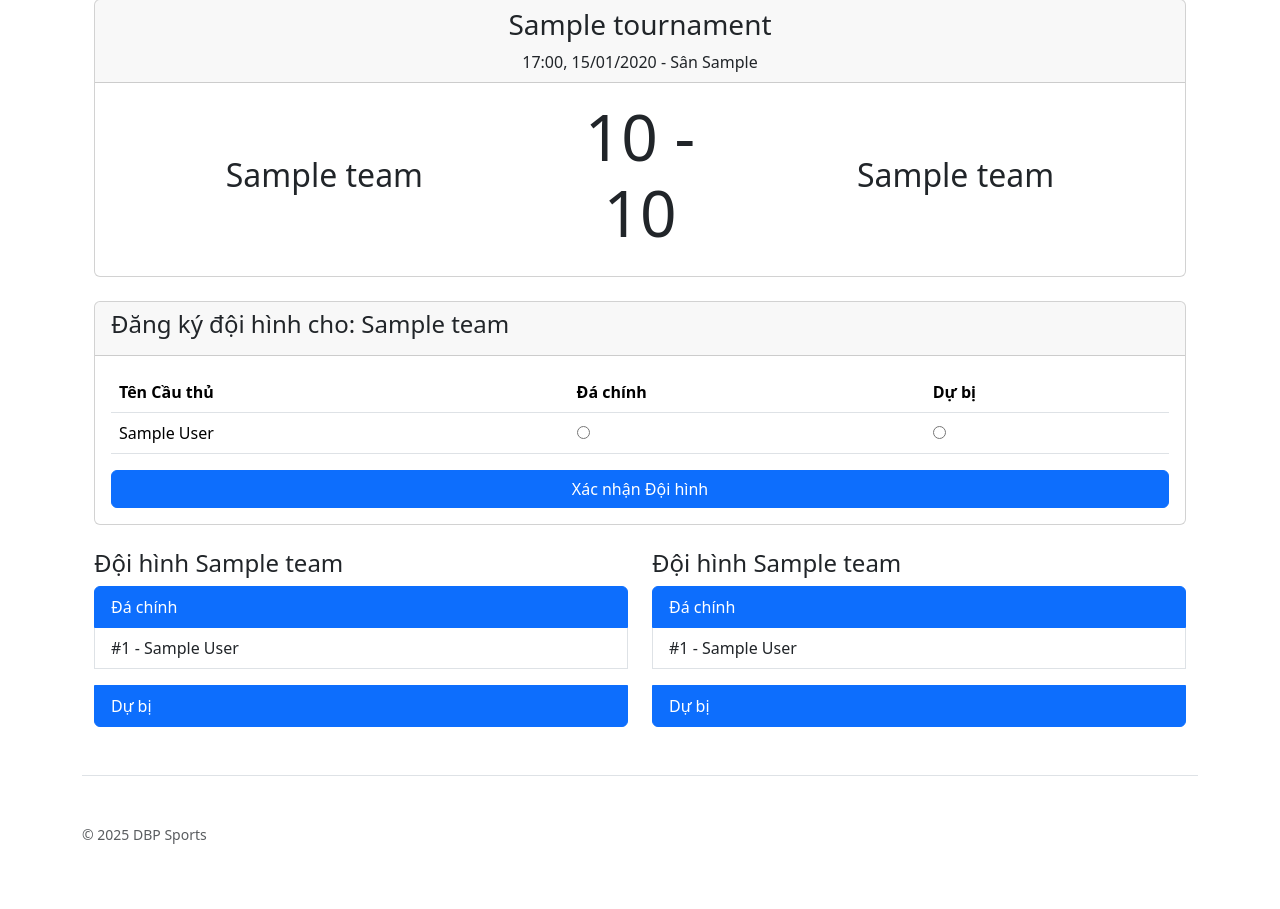
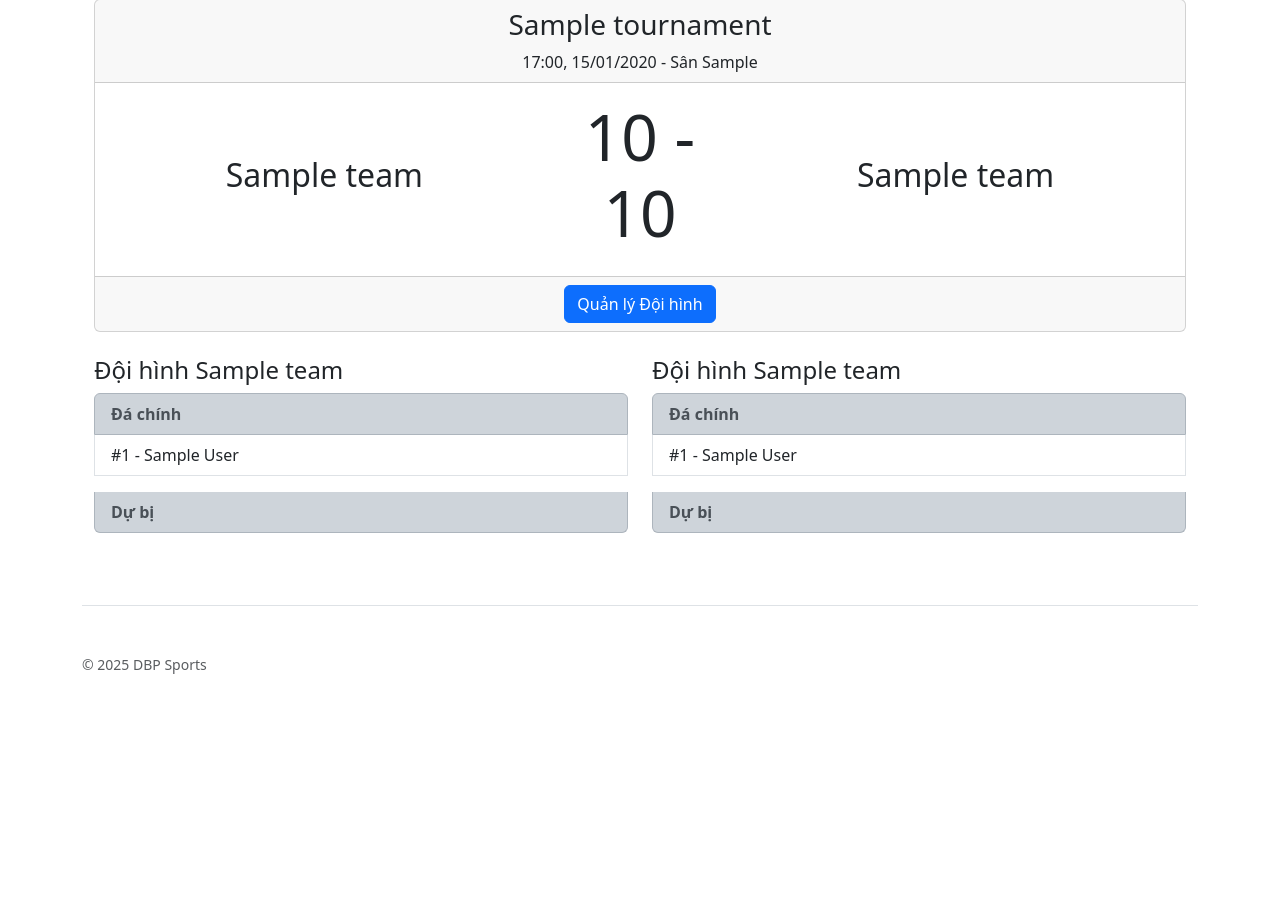
Before and after one commit to dbpsportsvn-glitch/dbpsports, a Django app: page /match/1/ in a window 1280 px wide. Shown: the part 81-990 px from the top of the page. After the commit the page ends 755 px from the top, so only its background shows below. Run offline with Django 5.2, Linux system fonts and the light colour scheme; a user stored in the database is signed in; tables that the repository leaves empty hold one stand-in row (values such as "Sample post").

Commit message:
Refactor lineup registration and fix captain authorization

```diff
--- a/backend/dbpsports_core/settings.py
+++ b/backend/dbpsports_core/settings.py
@@ -172,3 +172,4 @@ JAZZMIN_UI_TWEAKS = {
     "sidebar_nav_legacy_style": False,
     "sidebar_nav_flat_style": False,
 }
+LOGIN_URL = 'login'
--- a/backend/tournaments/templates/tournaments/match_detail.html
+++ b/backend/tournaments/templates/tournaments/match_detail.html
@@ -22,72 +22,51 @@
                 <div class="col-5"><h2>{{ match.team2.name }}</h2></div>
             </div>
         </div>
+        <div class="card-footer text-center">
+            {% if captain_team %}
+                <a href="{% url 'manage_lineup' match_pk=match.pk team_pk=captain_team.pk %}" class="btn btn-primary">Quản lý Đội hình</a>
+            {% else %}
+                <span class="text-muted">Đội hình sẽ được cập nhật trước trận đấu.</span>
+            {% endif %}
+        </div>
     </div>
 
-    {% if captain_team %}
-        <div class="card mb-4">
-            <div class="card-header">
-                <h4>Đăng ký đội hình cho: {{ captain_team.name }}</h4>
-            </div>
-            <div class="card-body">
-                <form method="post">
-                    {% csrf_token %}
-                    <table class="table">
-                        <thead>
-                            <tr>
-                                <th>Tên Cầu thủ</th>
-                                <th>Đá chính</th>
-                                <th>Dự bị</th>
-                            </tr>
-                        </thead>
-                        <tbody>
-                            {% for player in captain_team.players.all %}
-                            <tr>
-                                <td>{{ player.full_name }}</td>
-                                <td><input type="radio" name="player_{{ player.pk }}" value="STARTER" required></td>
-                                <td><input type="radio" name="player_{{ player.pk }}" value="SUBSTITUTE"></td>
-                            </tr>
-                            {% endfor %}
-                        </tbody>
-                    </table>
-                    <button type="submit" class="btn btn-primary w-100">Xác nhận Đội hình</button>
-                </form>
-            </div>
-        </div>
-    {% endif %}
-
     <div class="row">
-        <div class="col-md-6">
+        <div class="col-md-6 mb-4">
             <h4>Đội hình {{ match.team1.name }}</h4>
             <ul class="list-group">
-                <li class="list-group-item active">Đá chính</li>
+                <li class="list-group-item list-group-item-dark"><strong>Đá chính</strong></li>
                 {% for lineup_entry in team1_lineup %}
                     {% if lineup_entry.status == 'STARTER' %}
                         <li class="list-group-item">#{{ lineup_entry.player.jersey_number }} - {{ lineup_entry.player.full_name }}</li>
                     {% endif %}
                 {% endfor %}
-                <li class="list-group-item active mt-3">Dự bị</li>
+                <li class="list-group-item list-group-item-dark mt-3"><strong>Dự bị</strong></li>
                 {% for lineup_entry in team1_lineup %}
                     {% if lineup_entry.status == 'SUBSTITUTE' %}
                         <li class="list-group-item">#{{ lineup_entry.player.jersey_number }} - {{ lineup_entry.player.full_name }}</li>
                     {% endif %}
+                {% empty %}
+                     <li class="list-group-item">Đội hình chưa được đăng ký.</li>
                 {% endfor %}
             </ul>
         </div>
-        <div class="col-md-6">
+        <div class="col-md-6 mb-4">
             <h4>Đội hình {{ match.team2.name }}</h4>
             <ul class="list-group">
-                <li class="list-group-item active">Đá chính</li>
+                <li class="list-group-item list-group-item-dark"><strong>Đá chính</strong></li>
                 {% for lineup_entry in team2_lineup %}
                     {% if lineup_entry.status == 'STARTER' %}
                         <li class="list-group-item">#{{ lineup_entry.player.jersey_number }} - {{ lineup_entry.player.full_name }}</li>
                     {% endif %}
                 {% endfor %}
-                <li class="list-group-item active mt-3">Dự bị</li>
+                <li class="list-group-item list-group-item-dark mt-3"><strong>Dự bị</strong></li>
                 {% for lineup_entry in team2_lineup %}
                     {% if lineup_entry.status == 'SUBSTITUTE' %}
                         <li class="list-group-item">#{{ lineup_entry.player.jersey_number }} - {{ lineup_entry.player.full_name }}</li>
                     {% endif %}
+                {% empty %}
+                     <li class="list-group-item">Đội hình chưa được đăng ký.</li>
                 {% endfor %}
             </ul>
         </div>
--- a/backend/tournaments/urls.py
+++ b/backend/tournaments/urls.py
@@ -23,4 +23,7 @@ urlpatterns = [
 
     # --- URL liên quan đến Trận đấu (Match) ---
     path('match/<int:pk>/', views.match_detail, name='match_detail'),
+
+    # URL mới cho trang quản lý đội hình của một đội trong một trận đấu
+    path('match/<int:match_pk>/team/<int:team_pk>/manage_lineup/', views.manage_lineup, name='manage_lineup'),
 ]
--- a/backend/tournaments/views.py
+++ b/backend/tournaments/views.py
@@ -182,3 +182,34 @@ def match_detail(request, pk):
         'team2_lineup': team2_lineup,
     }
     return render(request, 'tournaments/match_detail.html', context)
+
+@login_required
+def manage_lineup(request, match_pk, team_pk):
+    match = get_object_or_404(Match, pk=match_pk)
+    team = get_object_or_404(Team, pk=team_pk)
+
+    # Kiểm tra quyền: chỉ đội trưởng của đội này mới được vào
+    if request.user != team.captain:
+        return redirect('home')
+
+    if request.method == 'POST':
+        for player in team.players.all():
+            status = request.POST.get(f'player_{player.pk}')
+            if status:
+                Lineup.objects.update_or_create(
+                    match=match,
+                    player=player,
+                    defaults={'team': team, 'status': status}
+                )
+        # Sau khi lưu, quay lại trang chi tiết trận đấu
+        return redirect('match_detail', pk=match.pk)
+
+    # Lấy thông tin đội hình đã có để hiển thị trạng thái đã chọn
+    existing_lineup = {lineup.player.pk: lineup.status for lineup in Lineup.objects.filter(match=match, team=team)}
+
+    context = {
+        'match': match,
+        'team': team,
+        'existing_lineup': existing_lineup
+    }
+    return render(request, 'tournaments/manage_lineup.html', context)
```
Also changed, not shown: backend/tournaments/templates/tournaments/manage_lineup.html (added, +34 -0 lines), backend/tournaments/templatetags/custom_filters.py (added, +8 -0 lines), backend/tournaments/templatetags/__init__.py (added).
